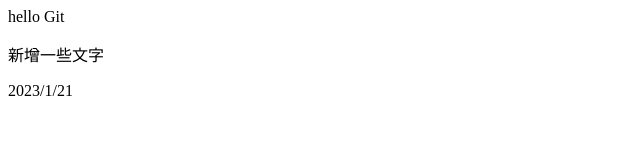
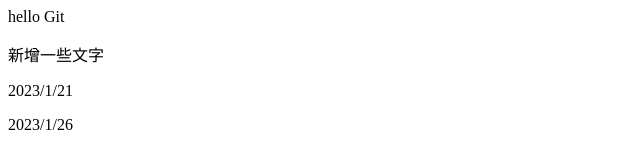
Before and after one commit to nowcome/git_test, a plain HTML site: page index.html in a window 1280 px wide. Shown: the full height of the page, 0-640 px from the left. Drawn offline with Linux system fonts and the light colour scheme.

Commit message:
新增最新2023/1/26

```diff
--- a/index.html
+++ b/index.html
@@ -10,5 +10,6 @@
     <div>hello Git</div>
     <p>新增一些文字</p>
     <p>2023/1/21</p>
+    <p>2023/1/26</p>
 </body>
 </html>
```
